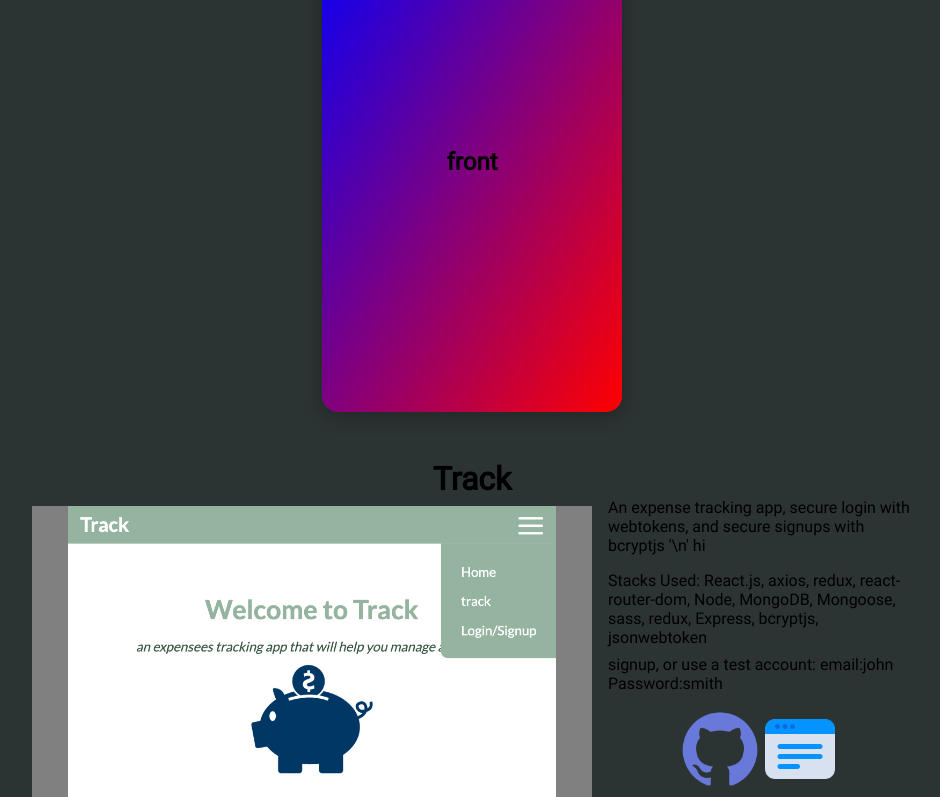
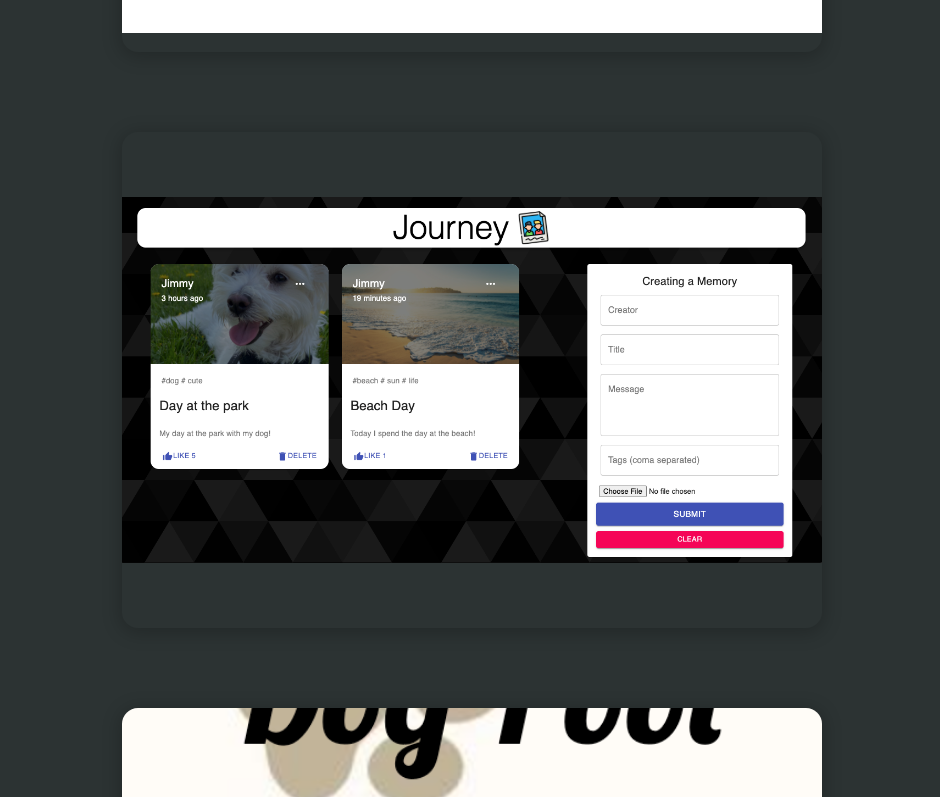
Before and after one commit to jimmykt/portfolio, a React (Create React App) app: page / in a window 1280 px wide. Shown: the part 1420-2217 px from the top of the page, without its empty margins (168-1108 px from the left). Built offline with nearby package versions, Linux system fonts and the light colour scheme.

Commit message:
card flip styles

```diff
--- a/src/components/Header.scss
+++ b/src/components/Header.scss
@@ -26,11 +26,13 @@
   &__logo {
     font-size: 1.5rem;
     font-weight: 900;
+    cursor: pointer;
   }
 
   &__list {
     display: none;
     list-style-type: none;
+    cursor: pointer;
 
     @include tablet {
       display: flex;
--- a/src/components/ProjectCard.jsx
+++ b/src/components/ProjectCard.jsx
@@ -15,12 +15,21 @@ function ProjectCard(props) {
     <div className="card" onClick={clickFlip}>
       <div className={"card__inner " + (flip ? "is-flipped" : "")}>
         <div className="card__face card__face--front">
-          <h2>front</h2>
+          <img className="card__image" src={props.image} alt="project" />
         </div>
         <div className="card__face card__face--back">
           <div className="card__content">
-            <img src={GithubIcon} alt="git" />
-            <h2>back</h2>
+            <p className="Project__info">{props.info}</p>
+            <p className="Project__stacks">Stacks Used: {props.stacks}</p>
+            <p className="Project__moreInfo">{props.moreInfo}</p>
+            <div className="Project__links">
+              <a href={props.github} target="_blank" rel="noreferrer">
+                <img className="Project__icon" src={GithubIcon} alt="Githun" />
+              </a>
+              <a href={props.host} target="_blank" rel="noreferrer">
+                <img className="Project__icon" src={VisitIcon} alt="Githun" />
+              </a>
+            </div>
           </div>
         </div>
       </div>
--- a/src/components/ProjectCard.scss
+++ b/src/components/ProjectCard.scss
@@ -1,12 +1,13 @@
+@use "../styles/variables" as *;
+@use "../styles/mixins" as *;
 .card {
-  width: 300px;
-  height: 500px;
+  width: 700px;
+  height: 70vh;
   margin: auto;
   perspective: 1000px;
   position: relative;
-
   margin-top: 1rem;
-
+  padding-bottom: 4rem;
   &__inner {
     width: 100%;
     height: 100%;
@@ -26,15 +27,25 @@
     box-shadow: 0px 3px 18px 3px rgba(0, 0, 0, 0.2);
 
     &--front {
-      background-image: linear-gradient(to bottom right, blue, red);
+      // background-image: linear-gradient(
+      //   to bottom right,
+      //   rgb(37, 30, 30),
+      //   $test
+      // );
+      background-color: transparent;
       display: flex;
       align-items: center;
       justify-content: center;
+      flex-direction: column;
     }
     &--back {
-      background-image: linear-gradient(to bottom right, green, red);
+      background-image: linear-gradient(to bottom right, $color4, $color3);
       transform: rotateY(180deg);
     }
+  }
+
+  &__image {
+    width: 100%;
   }
 
   &__content {
--- a/src/components/Projects.jsx
+++ b/src/components/Projects.jsx
@@ -21,25 +21,6 @@ function Projects() {
           host="https://track-app-jt.netlify.app/"
         />
         <ProjectCard
-          image={TrackImage}
-          name="Track"
-          info="An expense tracking app, secure login with webtokens, and secure signups with bcryptjs '\n' hi"
-          stacks="React.js, axios, redux, react-router-dom, Node, MongoDB, Mongoose, sass, redux,  Express, bcryptjs, jsonwebtoken "
-          moreInfo="signup, or use a test account:  email:john Password:smith"
-          github="https://github.com/jimmykt/track"
-          host="https://track-app-jt.netlify.app/"
-        />
-
-        <Project
-          image={TrackImage}
-          name="Track"
-          info="An expense tracking app, secure login with webtokens, and secure signups with bcryptjs '\n' hi"
-          stacks="React.js, axios, redux, react-router-dom, Node, MongoDB, Mongoose, sass, redux,  Express, bcryptjs, jsonwebtoken "
-          moreInfo="signup, or use a test account:  email:john Password:smith"
-          github="https://github.com/jimmykt/track"
-          host="https://track-app-jt.netlify.app/"
-        />
-        <Project
           image={JourneyImage}
           name="Journey"
           info="A journal application for users to post about an idea, day with an image. Like Counter for users, Delete and update functionality"
@@ -47,7 +28,7 @@ function Projects() {
           github="https://github.com/jimmykt/Journey"
           host="https://journey-mern.netlify.app/"
         />
-        <Project
+        <ProjectCard
           image={DogPoolImage}
           name="DogPool"
           info="Dog pool, an application that allows your loved dog to be walked when you are too busy or sick. Dog pool lets you set up a distance on how far of a walk you are going on. The app finds dogs that need a walk within your walking distance for you to pick up and help out a friendly neighbor. This app allows you to explore new walking paths, lets you dog meet new friends and have your dog walked when you aren’t able to walk him."
--- a/src/components/Projects.scss
+++ b/src/components/Projects.scss
@@ -6,6 +6,7 @@
   display: flex;
   justify-content: center;
   background-color: #2c3333;
+  padding-top: 10rem;
   @include tablet {
     @include page-side-padding-tablet;
   }
--- a/src/styles/_variables.scss
+++ b/src/styles/_variables.scss
@@ -5,8 +5,9 @@ $breakpoint-desktop: 75rem;
 $side-padding-mobile: 1.5rem;
 $desktop-side-padding: 3rem;
 
-// $color-primary: #203239;
 $color1: #395b64;
 $color2: #2c3333;
 $color3: #a5c9ca;
 $color4: #e7f6f2;
+
+$test: #282828;
```
